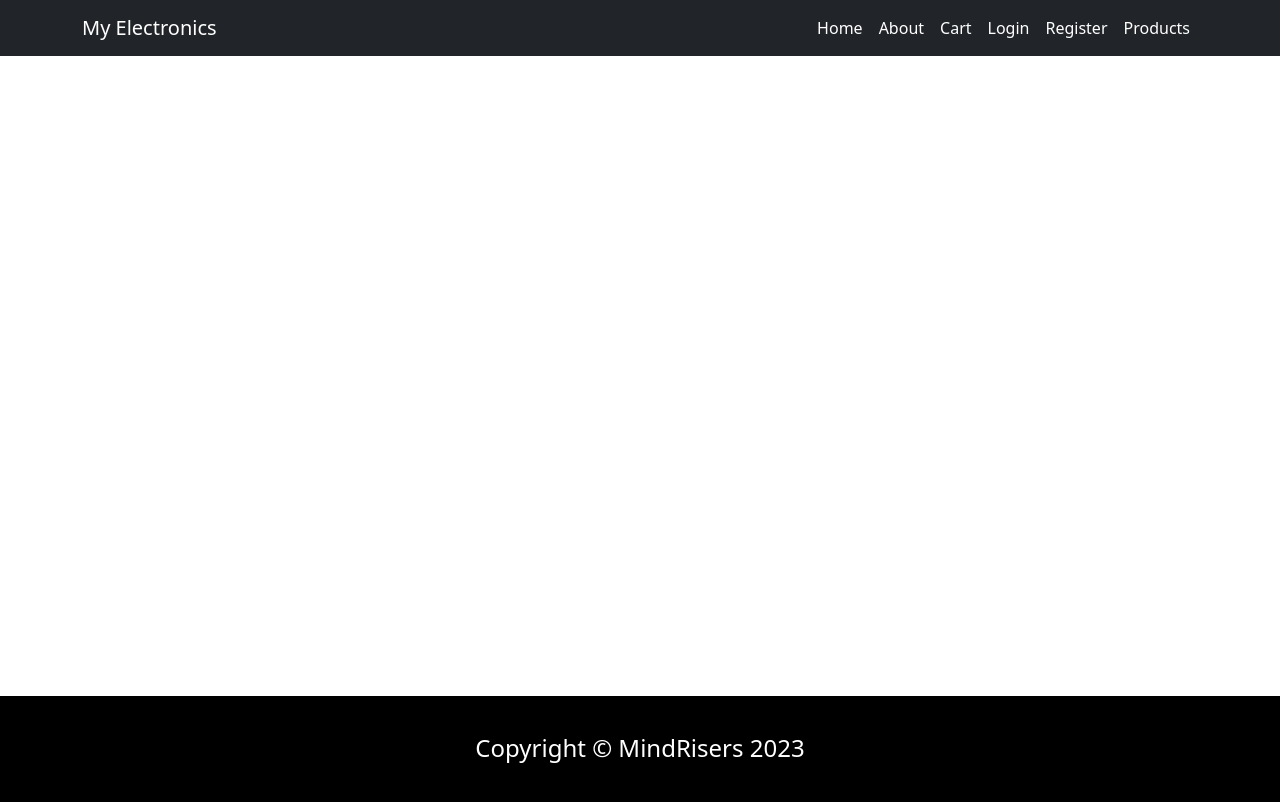
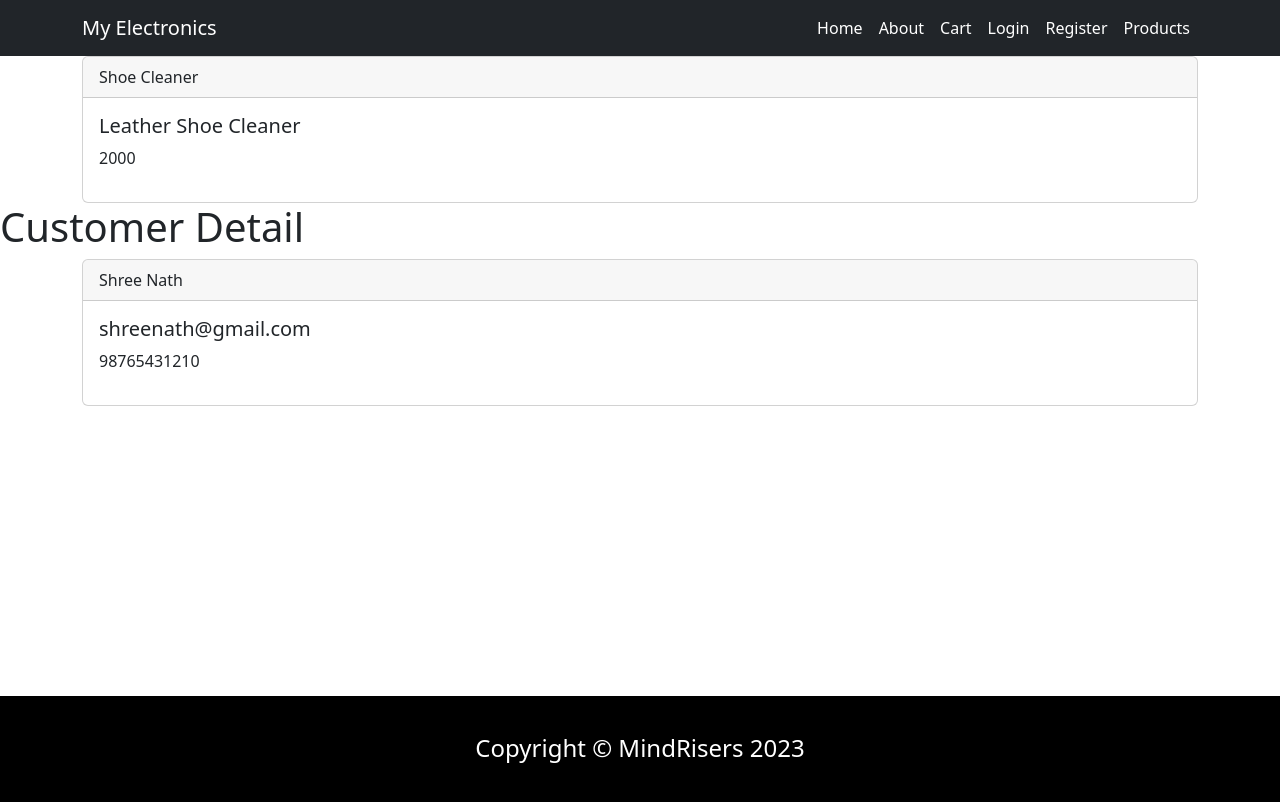
Before and after one commit to sixdgt/react-project-ecom, a React (Create React App) app: page /product in a window 1280 px wide. Shown: the top 802 px of the page. Built offline with nearby package versions, Linux system fonts and the light colour scheme.

Commit message:
react props

```diff
--- a/src/App.js
+++ b/src/App.js
@@ -4,6 +4,7 @@ import Login from './pages/Login';
 import Home from './pages/Home';
 import Cart from './pages/Cart';
 import Registration from './pages/Registration';
+import ProductDesc from './pages/ProductDesc';
 import Header from './components/Header'
 import Footer from './components/Footer'
 
@@ -19,6 +20,7 @@ function App() {
           maxLength={12} />} />
         <Route path='/cart' element={<Cart />} />
         <Route path='/register' element={<Registration />} />
+        <Route path='/product' element={<ProductDesc />} />
       </Routes>
     </main>
     <Footer />
--- a/src/components/NavigationBar.jsx
+++ b/src/components/NavigationBar.jsx
@@ -13,7 +13,7 @@ export default function NavigationBar() {
                         <Nav.Link href='/cart'>Cart</Nav.Link>
                         <Nav.Link href='/login'>Login</Nav.Link>
                         <Nav.Link href='/register'>Register</Nav.Link>
-                        <Nav.Link>Products</Nav.Link>
+                        <Nav.Link href='/product'>Products</Nav.Link>
                     </Nav>
                 </Container>
             </Navbar>
--- /dev/null
+++ b/src/components/ProductDetail.jsx
@@ -0,0 +1,28 @@
+import React from 'react'
+import { Container, Card } from 'react-bootstrap'
+
+export default function ProductDetail(props) {
+    return (
+        <div>
+        <Container className='d-flex-row justify-content-centered'>
+            <Card>
+                <Card.Header>{props.product.title}</Card.Header>
+                <Card.Body>
+                    <h5>{props.product.desc}</h5>
+                    <p>{props.product.price}</p>
+                </Card.Body>
+            </Card>
+        </Container>
+        <h1>Customer Detail</h1>
+        <Container className='d-flex-row justify-content-centered'>
+            <Card>
+                <Card.Header>{props.customer.name}</Card.Header>
+                <Card.Body>
+                    <h5>{props.customer.email}</h5>
+                    <p>{props.customer.contact}</p>
+                </Card.Body>
+            </Card>
+        </Container>
+        </div>
+    )
+}
--- /dev/null
+++ b/src/pages/ProductDesc.jsx
@@ -0,0 +1,22 @@
+import React from 'react'
+import ProductDetail from '../components/ProductDetail'
+
+export default function ProductDesc() {
+    const item = {
+        title: "Shoe Cleaner",
+        desc: "Leather Shoe Cleaner",
+        price: 2000
+    }
+
+    const customerDetail = {
+        name: "Shree Nath",
+        email: "shreenath@gmail.com",
+        contact: 98765431210
+    }
+
+    return (
+        <div>
+            <ProductDetail product={item} customer={customerDetail} />
+        </div>
+    )
+}
```
